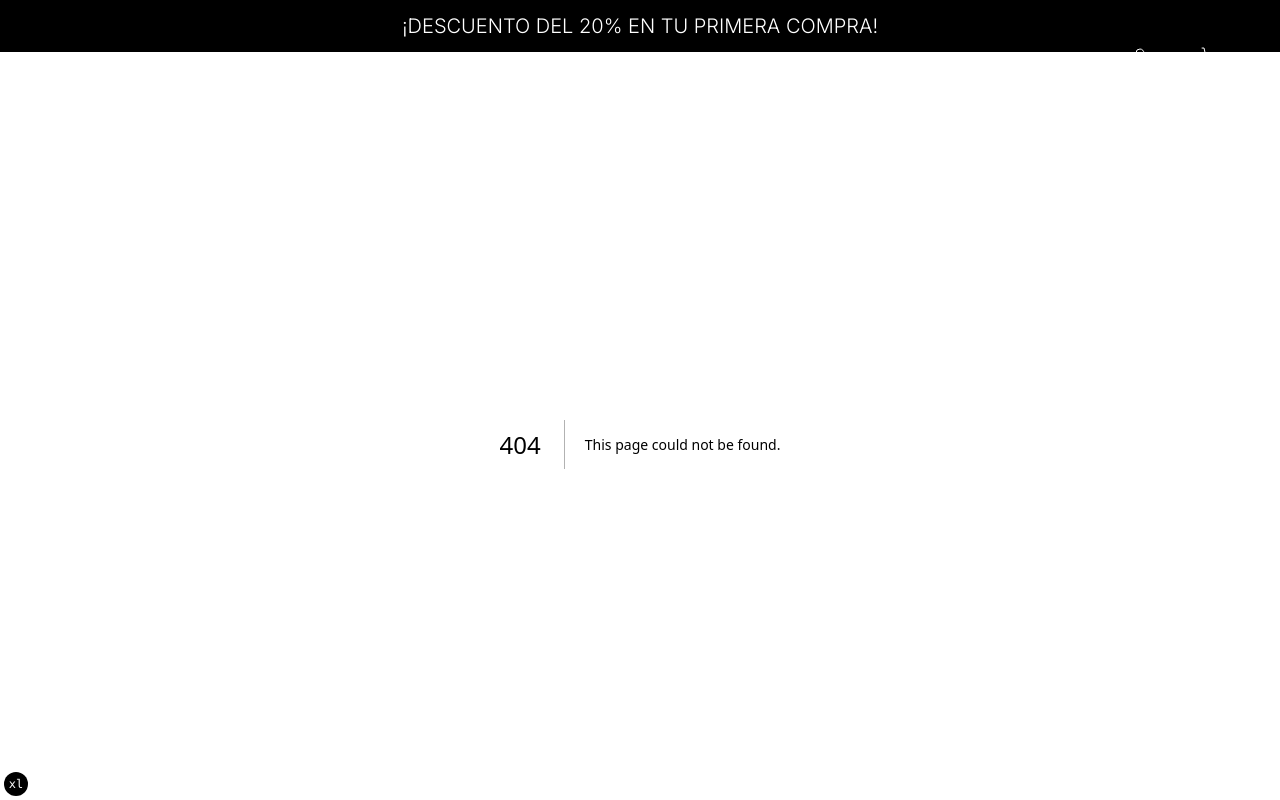
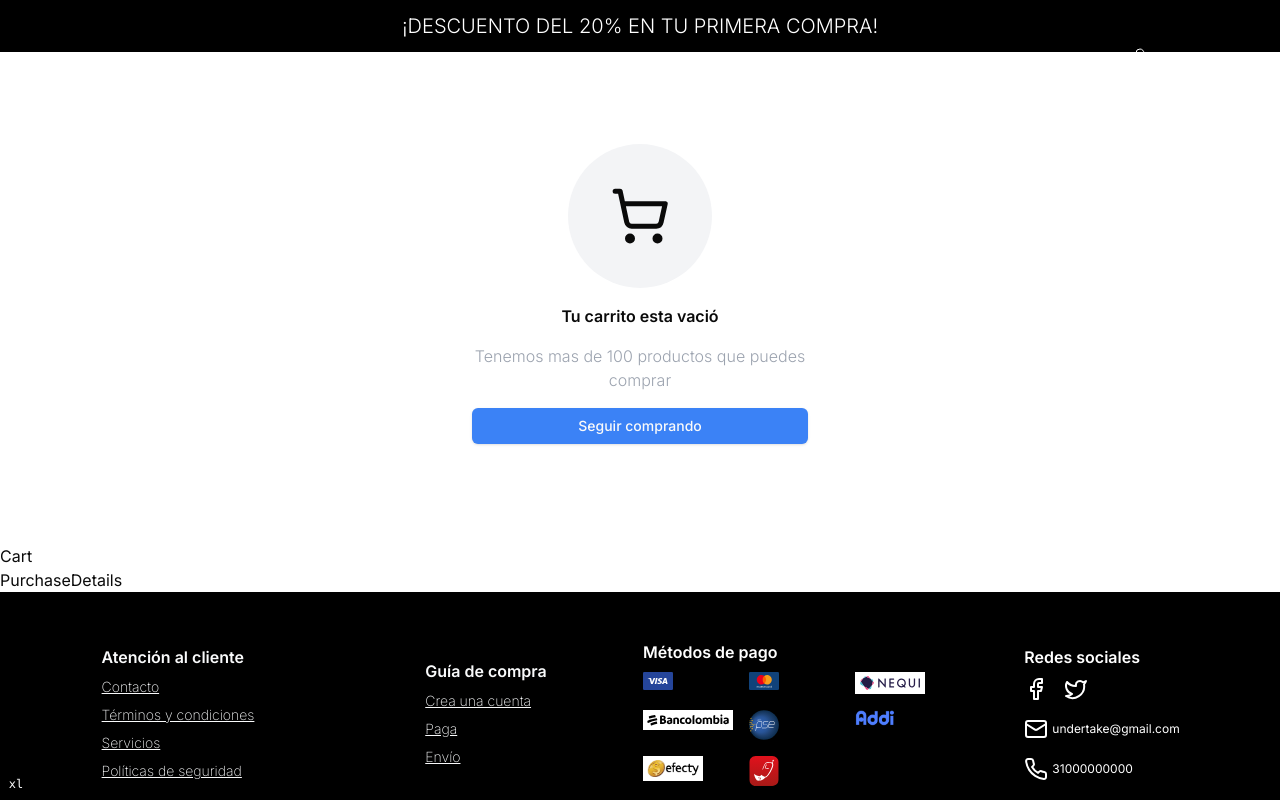
Before and after one commit to EmersonGuerreroDEV/UnderTake-client, a Next.js app: page /checkout in a window 1280 px wide. Before the commit this address had no page. Shown: the top 800 px of the page. Built offline with nearby package versions, Linux system fonts and the light colour scheme.

Commit message:
checkout advance and validation

```diff
--- /dev/null
+++ b/src/app/checkout/page.tsx
@@ -0,0 +1,17 @@
+import Cart from '~/core/components/common/checkout/cart';
+import EmptyCart from '~/core/components/common/checkout/empty-cart';
+import PurchaseDetails from '~/core/components/common/checkout/purchase-details';
+import TimeLine from '~/core/components/common/checkout/time-line/time-line';
+
+const CheckoutPage = () => {
+  return (
+    <div className=''>
+      <TimeLine />
+      <EmptyCart />
+      <Cart />
+      <PurchaseDetails />
+    </div>
+  );
+};
+
+export default CheckoutPage;
--- /dev/null
+++ b/src/core/components/common/checkout/cart/index.tsx
@@ -0,0 +1,5 @@
+const Cart = () => {
+  return <div>Cart</div>;
+};
+
+export default Cart;
--- /dev/null
+++ b/src/core/components/common/checkout/empty-cart.tsx
@@ -0,0 +1,30 @@
+'use client';
+import { ShoppingCart } from 'lucide-react';
+import { useContext } from 'react';
+import { CartContext } from '~/core/providers/store-provider';
+import { Button } from '../../ui/button';
+
+const EmptyCart = () => {
+  const { cart } = useContext(CartContext);
+
+  if (!cart || cart.length > 0) return;
+
+  return (
+    <div className=' flex min-h-[500px] items-center justify-center'>
+      <div className='flex max-w-sm flex-col items-center space-y-4 rounded-lg  p-6'>
+        <div className='flex h-36 w-36 items-center justify-center rounded-full bg-gray-100'>
+          <ShoppingCart size={60} />
+        </div>
+        <h1 className='text-center font-semibold'>Tu carrito esta vació</h1>
+        <span className='text-center font-light text-gray-400'>
+          Tenemos mas de 100 productos que puedes comprar
+        </span>
+        <Button className='bg-blue-500 hover:bg-blue-400'>
+          Seguir comprando
+        </Button>
+      </div>
+    </div>
+  );
+};
+
+export default EmptyCart;
--- /dev/null
+++ b/src/core/components/common/checkout/purchase-details.tsx
@@ -0,0 +1,5 @@
+const PurchaseDetails = () => {
+  return <div> PurchaseDetails</div>;
+};
+
+export default PurchaseDetails;
--- /dev/null
+++ b/src/core/components/common/checkout/time-line/item.tsx
@@ -0,0 +1,29 @@
+import React from 'react';
+import { twMerge } from 'tailwind-merge';
+
+interface ItemProps {
+  icon: React.ReactNode;
+  title: string;
+  state: boolean;
+  finish?: boolean;
+}
+
+const Item = ({ icon, title, state, finish = false }: ItemProps) => {
+  return (
+    <div className='flex w-32 items-center justify-center'>
+      <div className='mx-4 flex flex-col items-center space-y-1'>
+        <div
+          className={twMerge(
+            'flex h-10 w-10 items-center justify-center rounded-full text-white',
+            state ? 'bg-green-700' : 'bg-gray-300'
+          )}
+        >
+          {icon}
+        </div>
+        <span className='text-sm font-semibold'>{title}</span>
+      </div>
+    </div>
+  );
+};
+
+export default Item;
--- /dev/null
+++ b/src/core/components/common/checkout/time-line/time-line.tsx
@@ -0,0 +1,31 @@
+'use client';
+import { CarIcon, DollarSign, ShoppingCart, User2 } from 'lucide-react';
+import { useContext } from 'react';
+import { twMerge } from 'tailwind-merge';
+import { CartContext } from '~/core/providers/store-provider';
+import Wrapper from '../../../ui/wrapper';
+import Item from './item';
+
+const TimeLine = () => {
+  const { cart } = useContext(CartContext);
+
+  if (!cart || cart?.length <= 0) return;
+
+  return (
+    <div className='mt-28'>
+      <Wrapper>
+        <div className='flex h-24 w-full items-center justify-between px-24 '>
+          <Item icon={<ShoppingCart />} title='Carrito' state={true} />
+          <div className={twMerge('-mt-5 h-1 w-full bg-green-400')} />
+          <Item icon={<User2 />} title='Datos' state={true} />
+          <div className={twMerge('-mt-5 h-1 w-full bg-green-400')} />
+          <Item icon={<CarIcon />} title='Datos' state={true} />
+          <div className={twMerge('-mt-5 h-1 w-full bg-green-400')} />
+          <Item icon={<DollarSign />} title='Datos' state={true} finish />
+        </div>
+      </Wrapper>
+    </div>
+  );
+};
+
+export default TimeLine;
--- a/src/core/components/ui/header.tsx
+++ b/src/core/components/ui/header.tsx
@@ -1,7 +1,9 @@
 'use client';
 import { ShoppingCartIcon, UserIcon } from 'lucide-react';
 // components/Header.tsx
+import { useRouter } from 'next/navigation';
 import React, { useContext, useEffect, useState } from 'react';
+import { Routes } from '~/core/config/routes';
 import { CartContext } from '~/core/providers/store-provider';
 import Wrapper from './wrapper';
 
@@ -9,6 +11,7 @@ const Header: React.FC = () => {
   const [isScrolled, setIsScrolled] = useState(false);
   const [showBanner, setShowBanner] = useState(true);
   const { cart } = useContext(CartContext);
+  const router = useRouter();
 
   let productQuantity = cart?.length || 0;
 
@@ -50,7 +53,10 @@ const Header: React.FC = () => {
           </div>
           <div className='flex w-24 justify-between'>
             <UserIcon strokeWidth={1} />
-            <div className='relative'>
+            <button
+              onClick={() => router.push(Routes.checkout)}
+              className='relative'
+            >
               {productQuantity > 0 && (
                 <div
                   className='absolute -right-2  flex h-4 w-4 items-center
@@ -62,7 +68,7 @@ const Header: React.FC = () => {
                 </div>
               )}
               <ShoppingCartIcon strokeWidth={1} />
-            </div>
+            </button>
           </div>
         </Wrapper>
       </nav>
--- /dev/null
+++ b/src/core/config/routes.ts
@@ -0,0 +1,4 @@
+export const Routes = {
+  home: '/',
+  checkout: '/checkout'
+};
```
